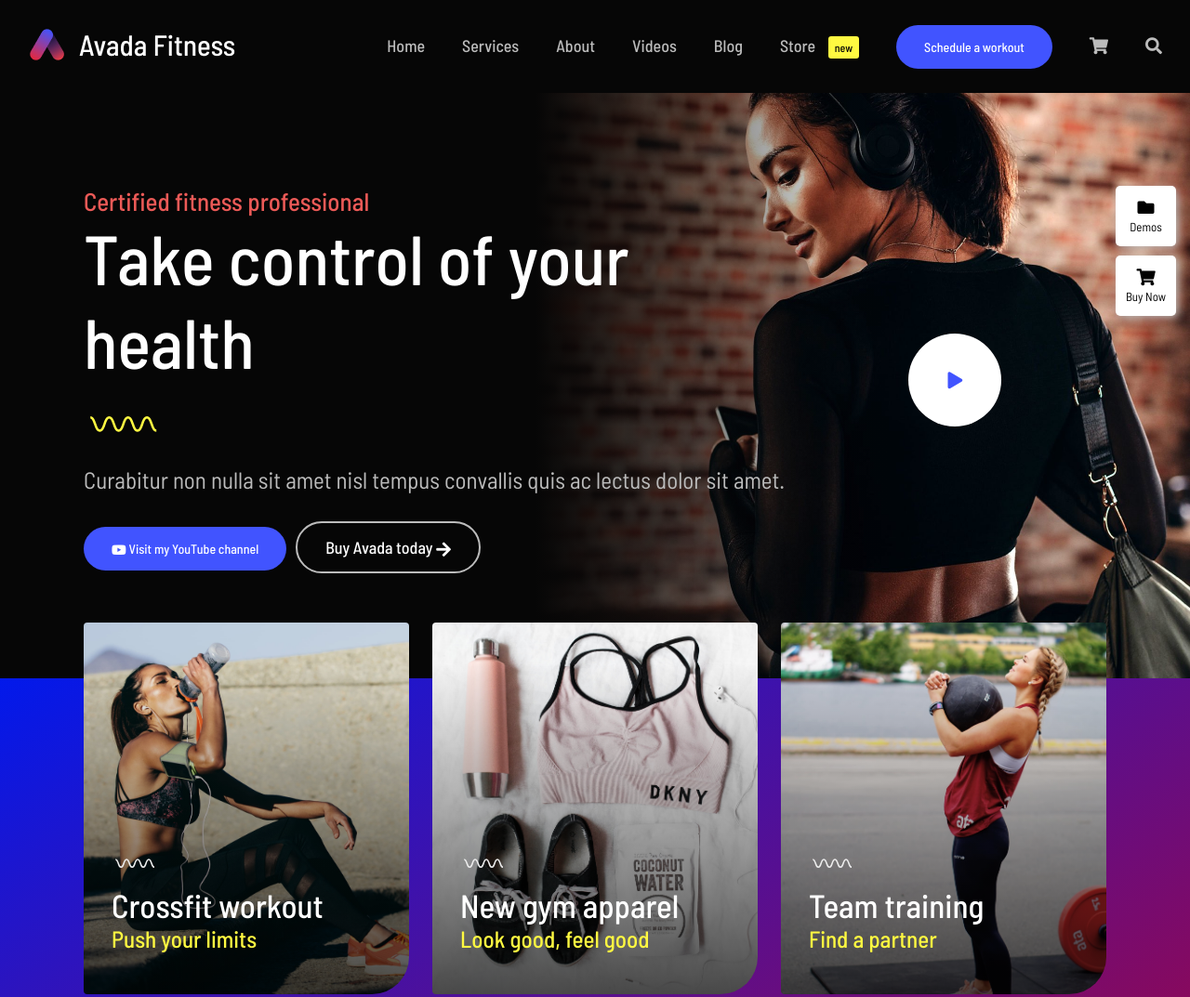
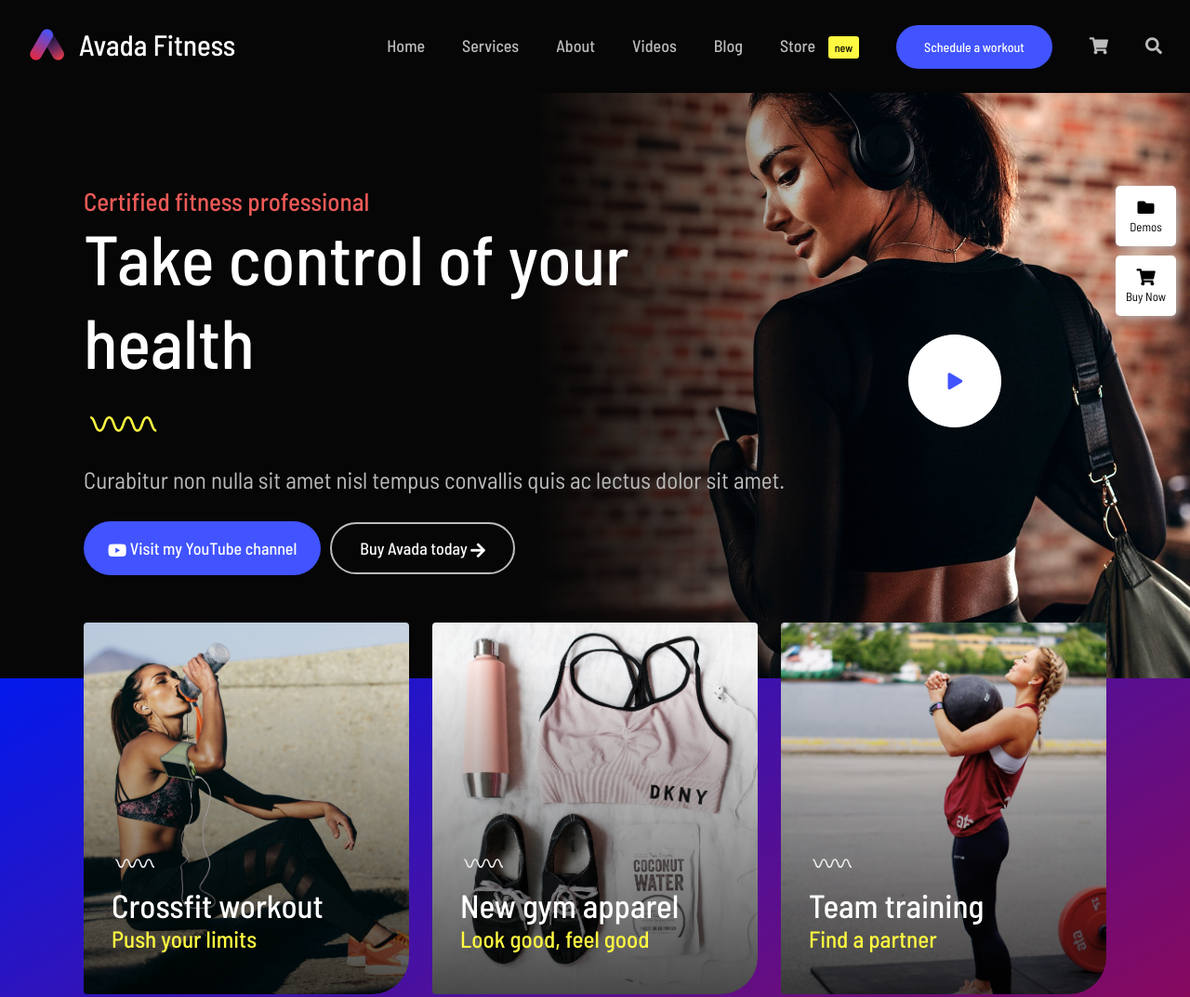
Before and after one commit to GitFhubio/proj-html-vuejs, a website: page index.html in a window 1280 px wide. Shown: the top 1073 px of the page at 93% size. Drawn offline with nearby package versions, Linux system fonts and the light colour scheme.

Commit message:
ridefinita grandezza buttons

```diff
--- a/src/partials/_jumbotrons.scss
+++ b/src/partials/_jumbotrons.scss
@@ -42,7 +42,8 @@
     }
     .blue-button {
       @include blueBtn;
-      font-size: 14px;
+      padding:18px 26px;
+      font-size: 18px;
     }
     .trasparent-button {
       @include trasparentBtn;
```
Also changed, not shown: dist/app.css.
